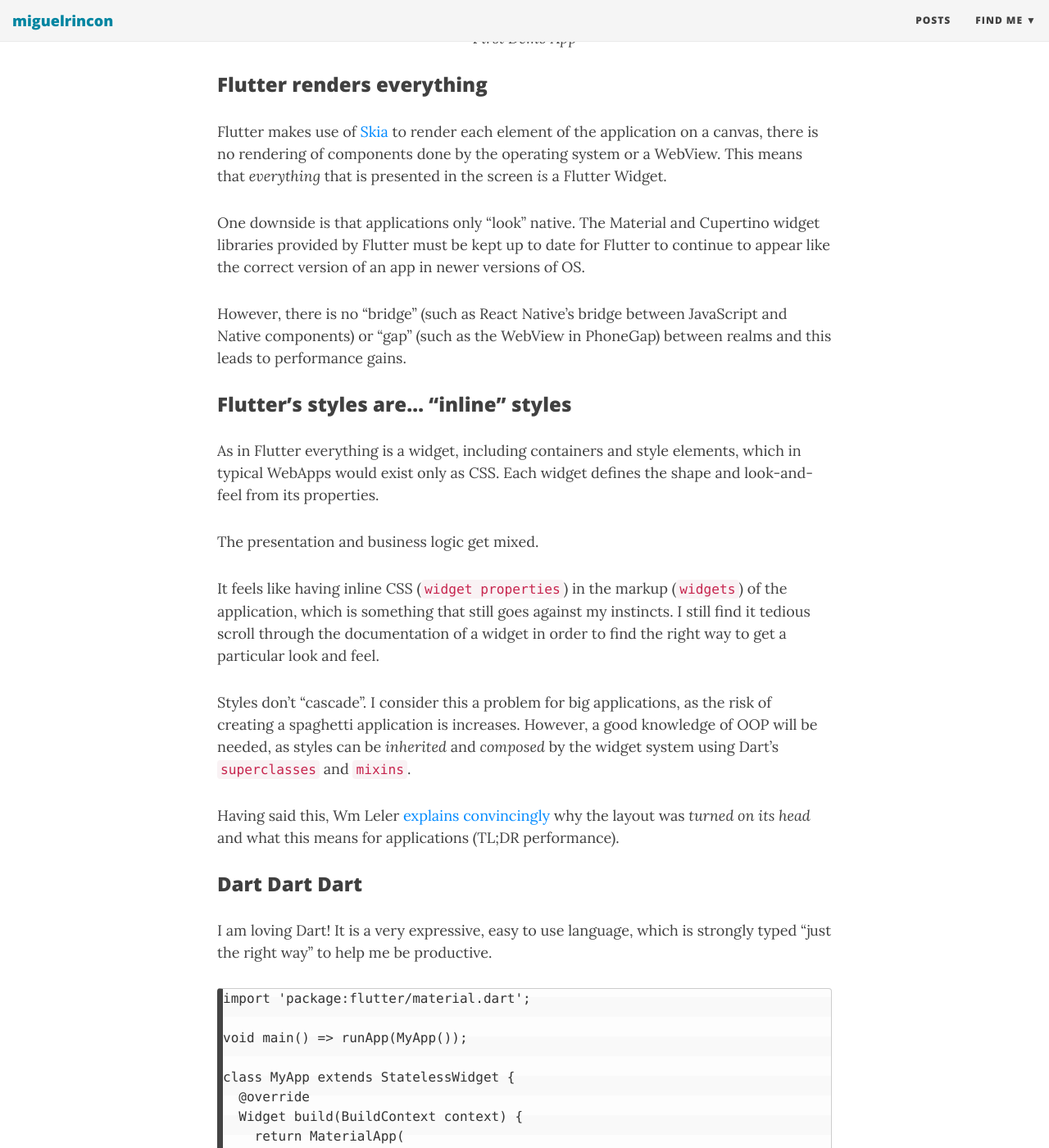
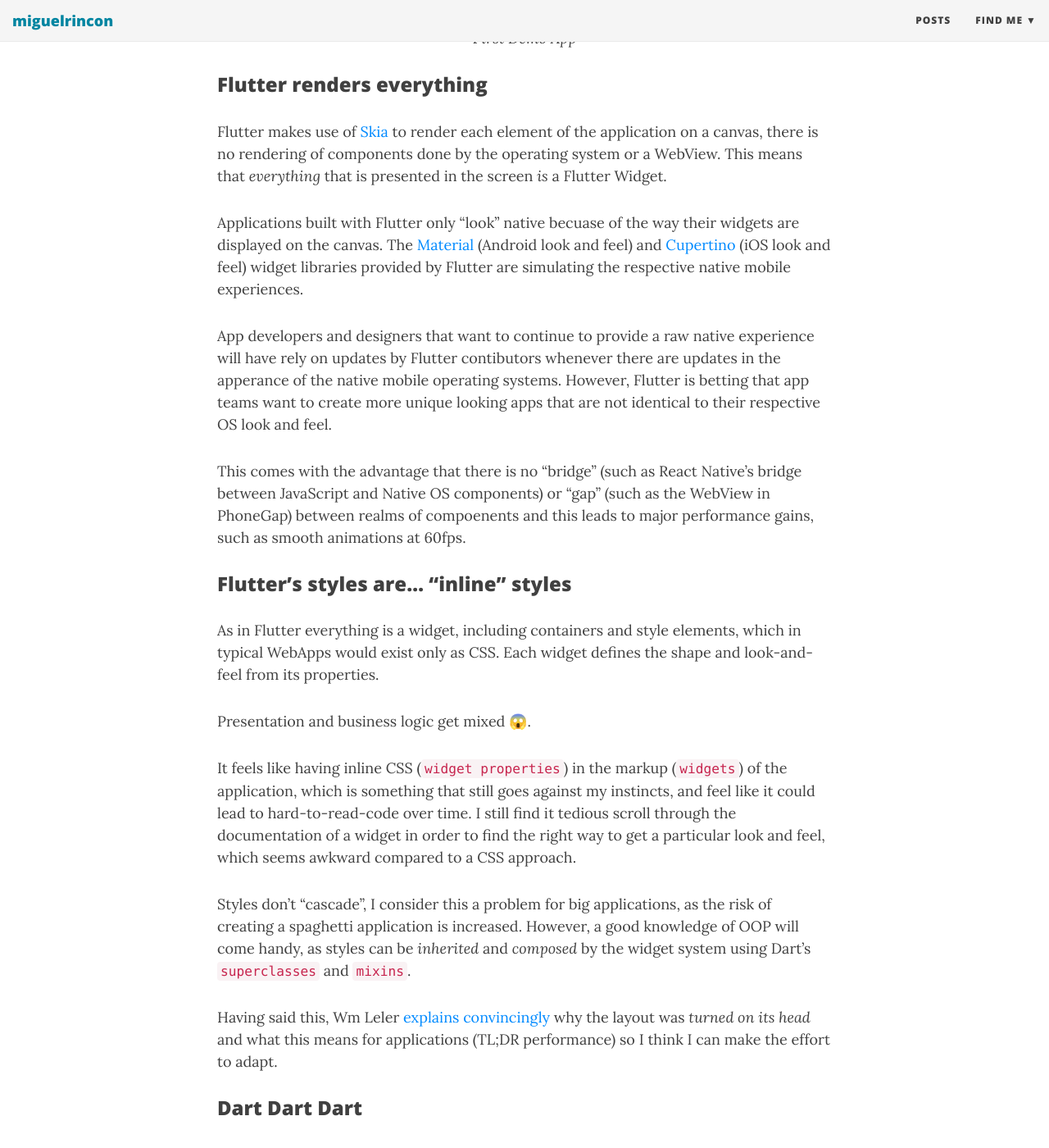
Before and after one commit to miguelrincon/miguelrincon.github.io, a Jekyll site: the page built from _posts/2019-03-26-flutter-web-developers.md, in a window 1280 px wide and 1400 px high, scrolled down 1037 px. Shown: the whole window at 82% size. Built offline with Jekyll 4.4.1, drawn with Linux system fonts in a browser that asks for light colours; some of the changed text lies outside the part shown.

Commit message:
Small grammar improvements

````diff
--- a/_posts/2019-03-26-flutter-web-developers.md
+++ b/_posts/2019-03-26-flutter-web-developers.md
@@ -18,21 +18,23 @@
 
 Flutter makes use of [Skia](https://skia.org/dev/flutter) to render each element of the application on a canvas, there is no rendering of components done by the operating system or a WebView. This means that *everything* that is presented in the screen *is* a Flutter Widget.
 
-One downside is that applications only "look" native. The Material and Cupertino widget libraries provided by Flutter must be kept up to date for Flutter to continue to appear like the correct version of an app in newer versions of OS.
+Applications built with Flutter only "look" native becuase of the way their widgets are displayed on the canvas. The [Material](https://flutter.dev/docs/development/ui/widgets/material) (Android look and feel) and [Cupertino](https://flutter.dev/docs/development/ui/widgets/cupertino) (iOS look and feel) widget libraries provided by Flutter are simulating the respective native mobile experiences.
 
-However, there is no "bridge" (such as React Native's bridge between JavaScript and Native components) or "gap" (such as the WebView in PhoneGap) between realms and this leads to performance gains.
+App developers and designers that want to continue to provide a raw native experience will have rely on updates by Flutter contibutors whenever there are updates in the apperance of the native mobile operating systems. However, Flutter is betting that app teams want to create more unique looking apps that are not identical to their respective OS look and feel.
+
+This comes with the advantage that there is no "bridge" (such as React Native's bridge between JavaScript and Native OS components) or "gap" (such as the WebView in PhoneGap) between realms of compoenents and this leads to major performance gains, such as smooth animations at 60fps.
 
 ### Flutter's styles are... "inline" styles
 
 As in Flutter everything is a widget, including containers and style elements, which in typical WebApps would exist only as CSS. Each widget defines the shape and look-and-feel from its properties.
 
-The presentation and business logic get mixed.
+Presentation and business logic get mixed 😱.
 
-It feels like having inline CSS (`widget properties`) in the markup (`widgets`) of the application, which is something that still goes against my instincts. I still find it tedious scroll through the documentation of a widget in order to find the right way to get a particular look and feel.
+It feels like having inline CSS (`widget properties`) in the markup (`widgets`) of the application, which is something that still goes against my instincts, and feel like it could lead to hard-to-read-code over time. I still find it tedious scroll through the documentation of a widget in order to find the right way to get a particular look and feel, which seems awkward compared to a CSS approach.
 
-Styles don't "cascade". I consider this a problem for big applications, as the risk of creating a spaghetti application is increases. However, a good knowledge of OOP will be needed, as styles can be *inherited* and *composed* by the widget system using Dart's `superclasses` and `mixins`.
+Styles don't "cascade", I consider this a problem for big applications, as the risk of creating a spaghetti application is increased. However, a good knowledge of OOP will come handy, as styles can be *inherited* and *composed* by the widget system using Dart's `superclasses` and `mixins`.
 
-Having said this, Wm Leler [explains convincingly]( https://hackernoon.com/whats-revolutionary-about-flutter-946915b09514) why the layout was *turned on its head* and what this means for applications (TL;DR performance).
+Having said this, Wm Leler [explains convincingly](https://hackernoon.com/whats-revolutionary-about-flutter-946915b09514) why the layout was *turned on its head* and what this means for applications (TL;DR performance) so I think I can make the effort to adapt.
 
 ### Dart Dart Dart
 
@@ -60,25 +62,25 @@
   }
 }
 ```
-*App Boilerplate code, like markup, but not.*
+*App Boilerplate code, is like markup, but not.*
 
-Dart is a happy middle ground between Java and JavaScript, and I very much enjoy how it feels natural for me to code in it. Types are useful in large projects and there is no need for extra libraries as in the case of TypeScript.
+In my opinion, Dart is a happy middle ground between Java and JavaScript, and I very much enjoy how it feels natural for me to code it. I consider `types` and `classes` very useful in large projects anyway and there is no need for extra libraries, plugin installs or transpailers to use the full features of documentation and language.
 
-As each Widget is implemented as a `class`, unit testing widgets is very natural and TDD (test driven development) can easily become part of the workflow.
+In Dart and Flutter, each Widget (any app element) is implemented as a `class`, so unit testing of Widgets is very natural and TDD (test driven development) can easily become part of the everyday workflow for all of the parts of the app.
 
-Added bonus! It has a great [support by VS Code]( https://github.com/Dart-Code/Dart-Code)
+I have used VS Code to create Flutter projects and it has a great [support via plugins](https://github.com/Dart-Code/Dart-Code).
 
 ### Tips & Bottom-line
 
-Flutter made me excited about mobile development once again.
+Flutter made me **excited** about mobile development once again!
 
 If the same happens to you, I have some tips for Web Developers that are looking into Flutter:
 
-- If you are coming from a pure Front-end background I recommend reviewing on object oriented programming concepts before diving too deep into the code.
-- Using a structured course, such as one in Udemy to get started, otherwise the content online will be overwhelming.
-- Setup VSCode to work with Dart, it can make going through the Widgets documentation much faster.
+- If you are coming from a pure Front-end background, I recommend reviewing on object oriented programming concepts before diving too deep into the framework. Understanding of OOP will make it easier to build and maintain Dart/Flutter code.
+- Follow a structured course which introduces the new concepts step by step, otherwise the content online and documentation will be overwhelming. I recommend Udemy courses to get started.
+- Setup your VSCode to work with Dart, it can make going through the Widgets documentation much faster.
 
-My next steps will be to look at how themes can help me style apps, and how to use this to create generic component libraries. I will also go deeper into use of native mobile device APIs.
+My next step will be to look at how themes can help me style apps, and how to use this to create generic component libraries. I will also go deeper into use of native mobile device APIs.
 
 #### Resources
 
````
